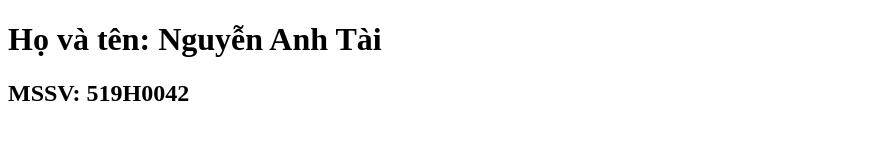
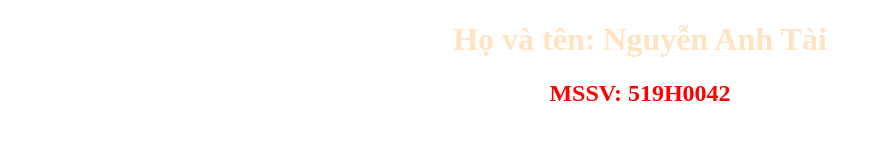
Before and after one commit to Kachitaro/Lab04_CNPM, a plain HTML site: page index.html in a window 1280 px wide. Shown: the whole page, without its empty margins (0-881 px from the left). Drawn offline with Linux system fonts and the light colour scheme.

Commit message:
add file sty.css

```diff
--- a/index.html
+++ b/index.html
@@ -3,6 +3,7 @@
 <html>
 <head>
 <title>Lab04 CNPM</title>
+<link rel="stylesheet" href="style.css">
 </head>
 
 <body>
--- /dev/null
+++ b/style.css
@@ -0,0 +1,8 @@
+H1 {
+    text-align: center;
+    color:bisque
+}
+H2{
+    color: red;
+    text-align: center;
+}
```
